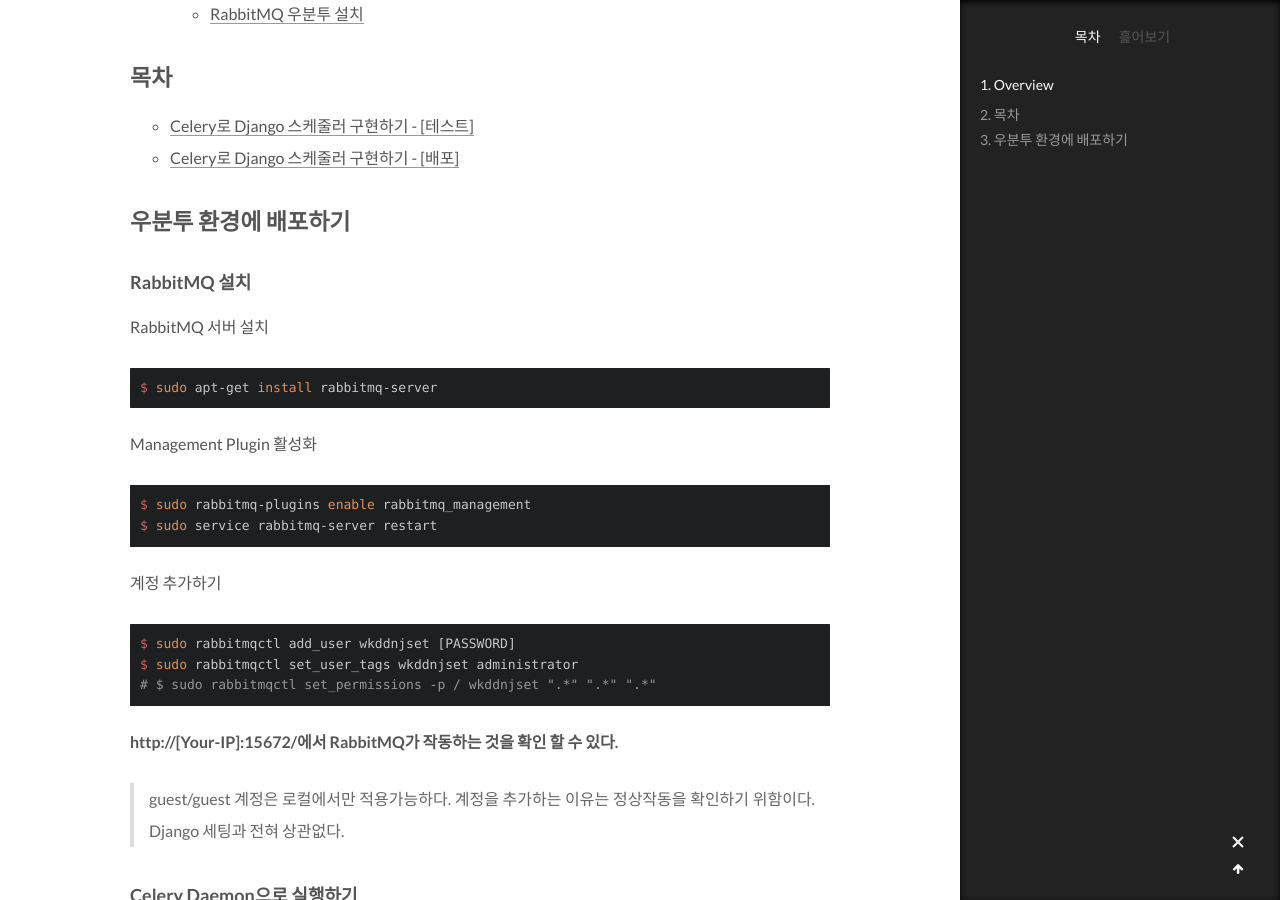
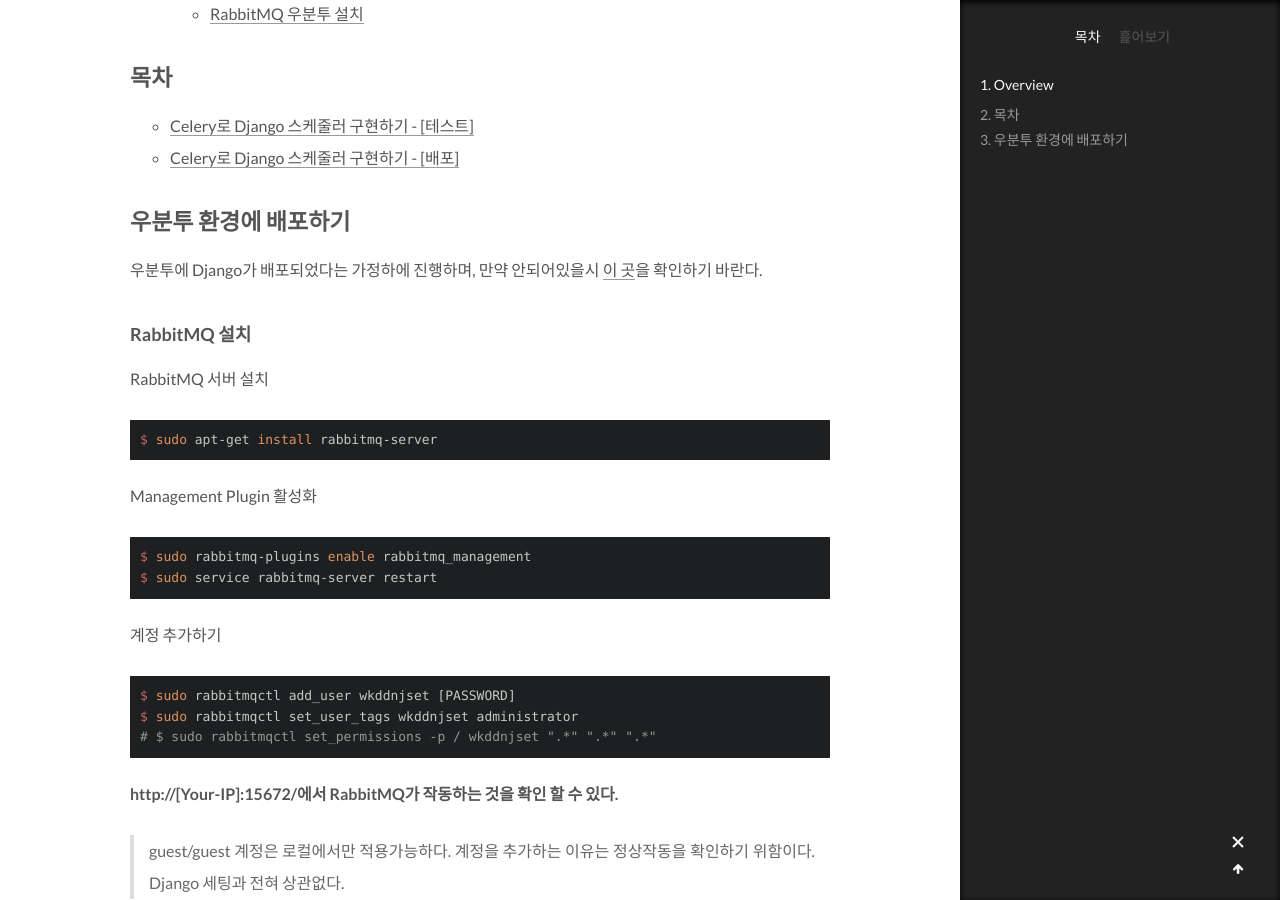
Before and after one commit to wkddnjset/wkddnjset.github.io, a Jekyll site: the page built from _posts/2018-10-05-(Django)-Celery로-Django-스케줄러-구현하기-[배포].md, in a window 1280 px wide and 900 px high, scrolled down 789 px. Built offline with Jekyll 4.4.1, drawn with Linux system fonts in a browser that asks for light colours; comment, search, counter and statistics services are not loaded.

Commit message:
배포 안했을시 추가

```diff
--- a/_posts/2018-10-05-(Django)-Celery로-Django-스케줄러-구현하기-[배포].md
+++ b/_posts/2018-10-05-(Django)-Celery로-Django-스케줄러-구현하기-[배포].md
@@ -22,6 +22,8 @@ tags: Dev, Django
 - [Celery로 Django 스케줄러 구현하기 - [배포]]()
 
 ## 우분투 환경에 배포하기
+
+우분투에 Django가 배포되었다는 가정하에 진행하며, 만약 안되어있을시 [이 곳](http://jangwon.me/dev/2018/10/08/(%EA%B0%9C%EB%B0%9C%ED%99%98%EA%B2%BD)-Ubuntu-%ED%99%98%EA%B2%BD%EC%97%90%EC%84%9C-Django-%EB%B0%B0%ED%8F%AC%ED%95%98%EA%B8%B0-Django-%EC%84%A4%EC%A0%95/)을 확인하기 바란다.
 
 ### RabbitMQ 설치
 
```
